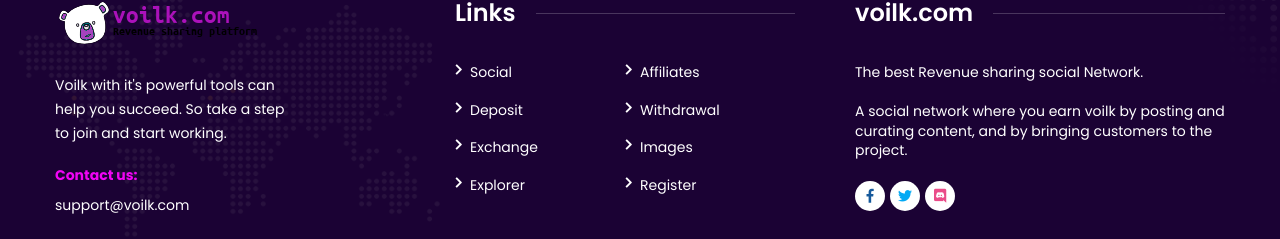
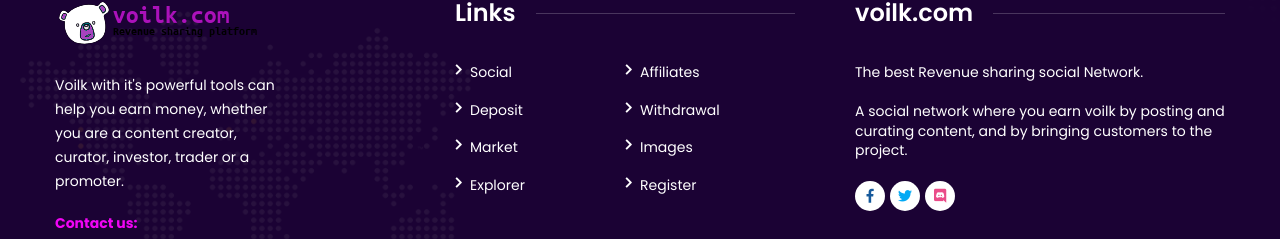
Before and after one commit to voilknetwork/welcome, a Next.js app: page / in a window 1280 px wide. Shown: the part 5487-5726 px from the top of the page. Built offline with nearby package versions, Linux system fonts and the light colour scheme.

Commit message:
updated market link

```diff
--- a/components/Footer/Footer.js
+++ b/components/Footer/Footer.js
@@ -32,7 +32,7 @@
                                     <img src="assets/img/saas-c/logo/f-logo.png" alt="" />
                                 </div>
                                 <div className="footer_about">
-                                    Voilk with it's powerful tools can help you succeed. So take a step to join and start working.
+                                    Voilk with it's powerful tools can help you earn money, whether you are a content creator, curator, investor, trader or a promoter.
                         </div>
                                 <span>Contact us: </span>
                                 <p>
@@ -53,7 +53,7 @@
                                     <li><a href="https://affiliates.voilk.com"> Affiliates</a></li>
                                     <li><a href="https://affiliates.voilk.com/deposit"> Deposit</a></li>
                                     <li><a href="https://affiliates.voilk.com/withdraw"> Withdrawal</a></li>
-                                    <li><a href="https://social.voilk.com/exchange"> Exchange</a></li>
+                                    <li><a href="https://social.voilk.com/market"> Market</a></li>
                                     <li><a href="https://images.voilk.com"> Images</a></li>
                                     <li><a href="https://explorer.voilk.com"> Explorer</a></li>
                                     <li><a href="https://signup.voilk.com"> Register</a></li>
```
